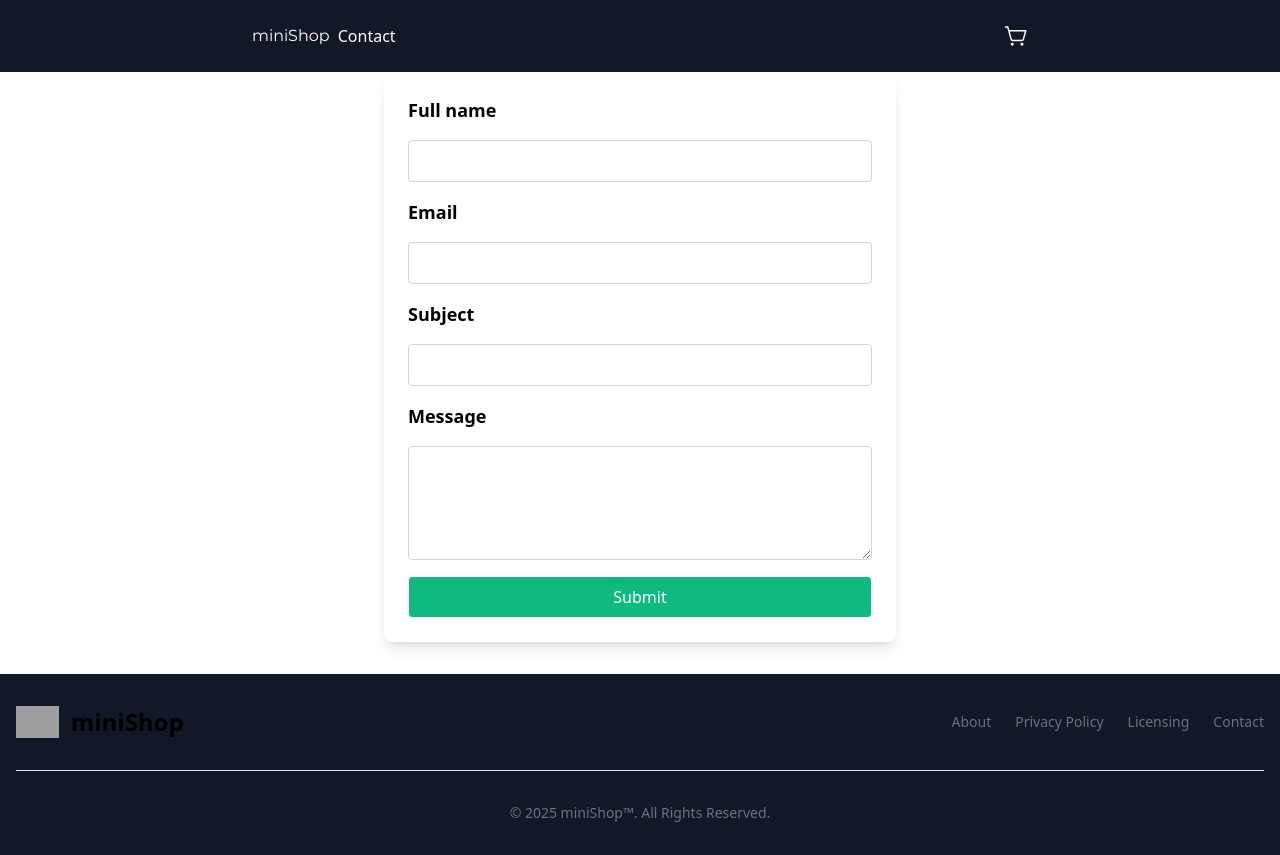
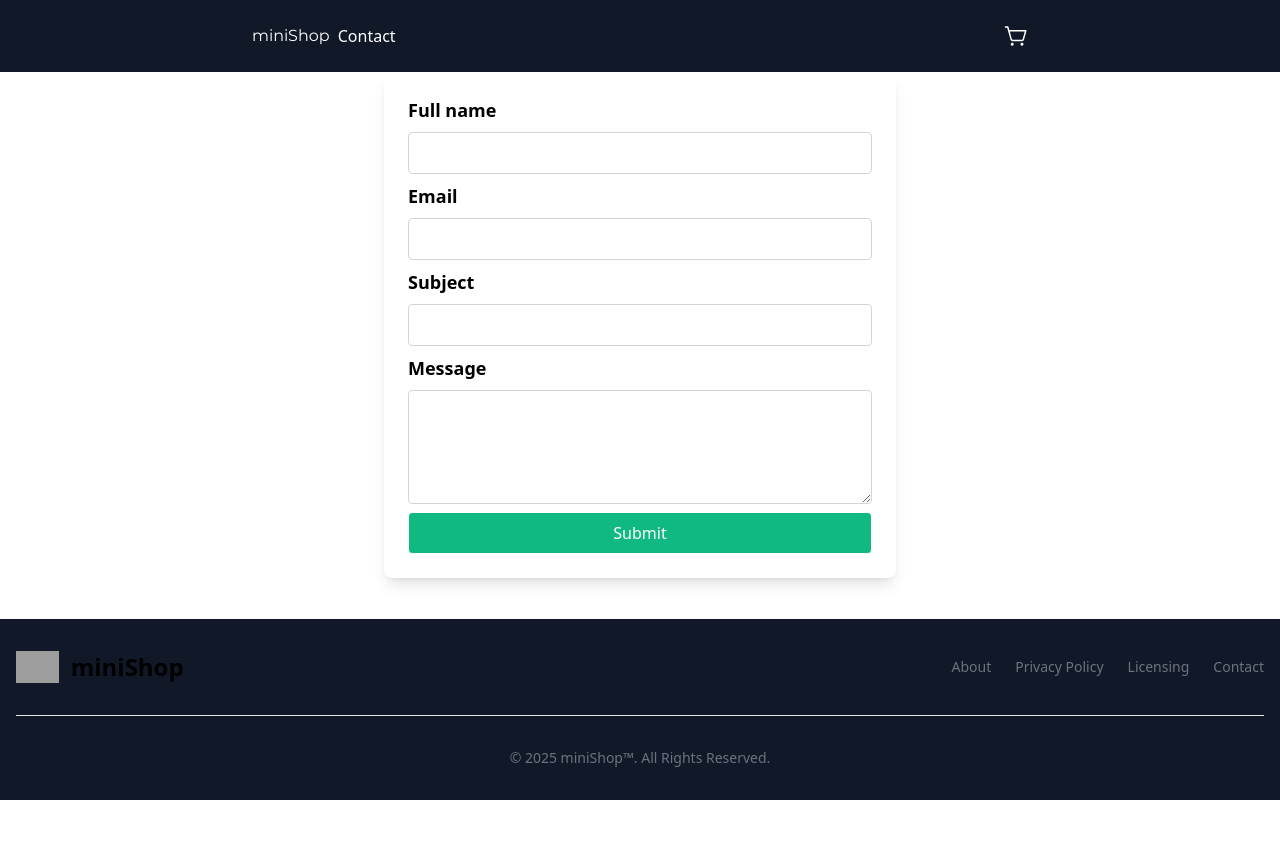
Before and after one commit to TomChrister/react-eCom, a React (Vite) app: page /contact in a window 1280 px wide. After the commit the page ends 800 px from the top, so only its background shows below. Built offline with nearby package versions, Linux system fonts and the light colour scheme; grey boxes are pictures that could not be loaded.

Commit message:
fix: contact form fix

```diff
--- a/components/form/ContactForm.jsx
+++ b/components/form/ContactForm.jsx
@@ -7,7 +7,7 @@ export function ContactForm() {
         <>
             <form
                 action=""
-                className="flex flex-col gap-4 mx-auto max-w-lg p-6 bg-white rounded-lg shadow-lg"
+                className="flex flex-col gap-2 mx-auto max-w-lg p-6 bg-white rounded-lg shadow-lg"
                 onSubmit={handleSubmit((data) => { console.log(data); })}
             >
                 <label htmlFor="name" className="text-lg font-semibold">Full name</label>
```
